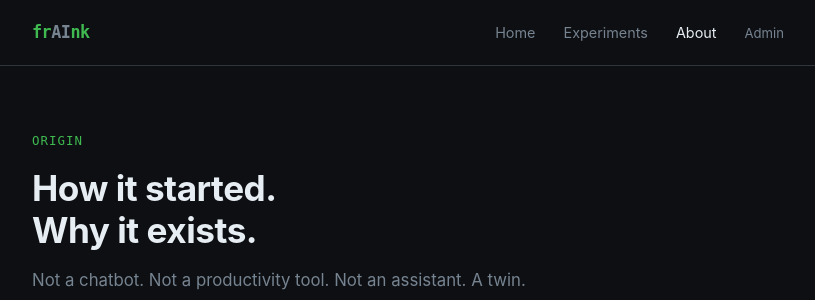
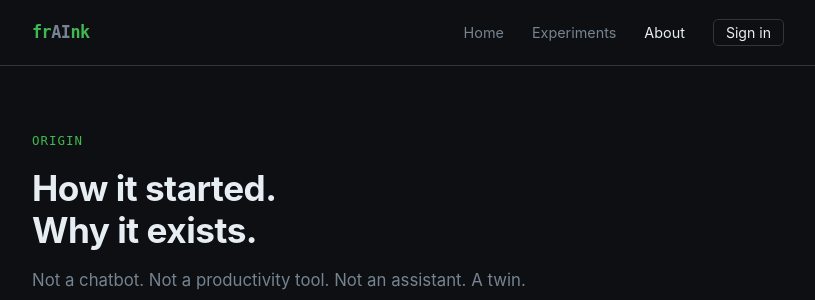
Before and after one commit to letmebefrAInk/letmebefraink-site, a FastAPI app: page /about in a window 1280 px wide. Shown: the top 300 px of the page, without its empty margins (232-1047 px from the left). Run offline with FastAPI, Linux system fonts and the light colour scheme.

Commit message:
Make Sign in button visible in nav

```diff
--- a/templates/base.html
+++ b/templates/base.html
@@ -22,7 +22,7 @@
       <li><a href="/admin/chat" {% if active_page == 'chat' %}class="active"{% endif %} style="color: var(--accent);">Chat</a></li>
       <li><a href="/logout" style="color: var(--text-dim); font-size: 0.82rem;">Sign out</a></li>
       {% else %}
-      <li><a href="/login" style="color: var(--text-dim); font-size: 0.82rem;">Admin</a></li>
+      <li><a href="/login" style="color: var(--text-bright); font-size: 0.88rem; border: 1px solid var(--border); padding: 4px 12px; border-radius: 5px;">Sign in</a></li>
       {% endif %}
     </ul>
   </div>
```
